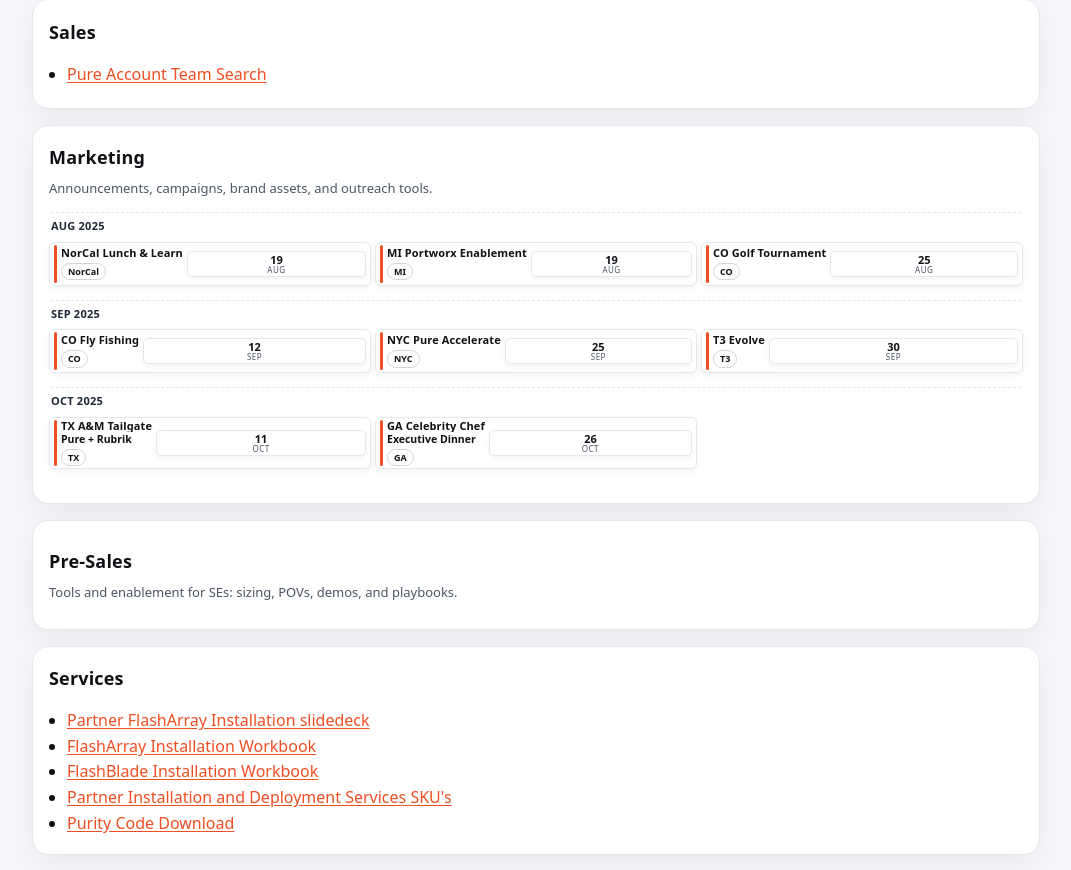
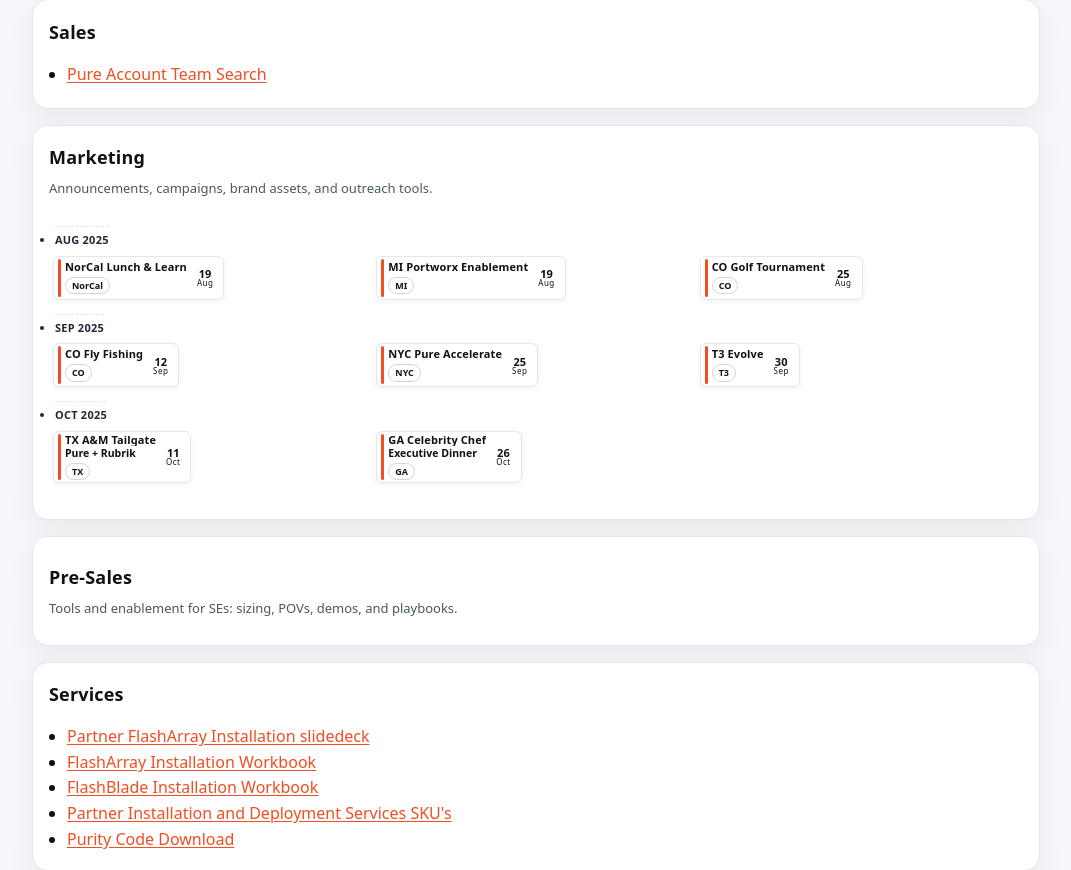
Before and after one commit to jwsiejk/accountlist, a Flask app: page / in a window 1280 px wide. Shown: the part 314-1184 px from the top of the page, without its empty margins (104-1175 px from the left). Run offline with Flask 3, Linux system fonts and the light colour scheme; some libraries are stand-ins or nearby versions.

Commit message:
Update index.html

```diff
--- a/templates/index.html
+++ b/templates/index.html
@@ -43,10 +43,10 @@
 .events{
   display: grid;
   grid-template-columns: 1fr;      /* phones: 1 col */
-  gap: 2px;                        /* was 3px */
-  margin-top: 4px;                 /* was 6px */
-  list-style: none;
-  padding: 0;
+  column-gap: 2px; row-gap: 0;
+  align-items: center;
+  justify-items: start;          /* <-- prevents items (esp. datebox) from stretching */
+  padding: 2px 4px;
 }
 @media (min-width:700px){
   .events{ grid-template-columns: repeat(2, minmax(160px, 1fr)); gap: 3px; }   /* was 180px / 4px */
@@ -81,10 +81,10 @@
     .event.past{opacity:.5}
 
      .info{
-       display:flex;
-       flex-direction:column;
-       width: max-content;       /* shrink to fit title + chip */
-       max-width: 16ch;          /* wrap long names; adjust 14–18ch to taste */
+       display: flex;
+       flex-direction: column;
+       width: max-content;            /* shrink to content */
+       max-width: 16ch;               /* wrap long names; tweak 14–18ch to taste */
        min-width: 0;
     }
     .title{
@@ -102,12 +102,18 @@
     }
 
     .datebox{
-      text-align:center; min-width:26px;
-      background:#fff; border:1px solid var(--slate-200); border-radius:5px;
-      padding:2px 4px; line-height:1; box-shadow:0 2px 5px rgba(15,17,21,.05);
+      display: inline-flex;          /* width = content + padding */
+      flex-direction: column;
+      align-items: center;
+      justify-content: center;
+      width: auto;
+      min-width: auto;               /* <-- remove any fixed min-width */
+      padding: 2px 6px;              /* same visual size as before */
+      line-height: 1;
+      justify-self: end;             /* anchor to right edge, but don’t stretch */
     }
-    .datebox .day{font-size:11px; font-weight:800; color:#0f1115}
-    .datebox .mon{font-size:8px; letter-spacing:.06em; text-transform:uppercase; color:#4b5563; margin-top:1px}
+    .datebox .day { font-size: 11px; font-weight: 800; }
+    .datebox .mon { font-size: 8px; letter-spacing: .06em; margin-top: 0; }
   </style>
 </head>
 <body>
```
